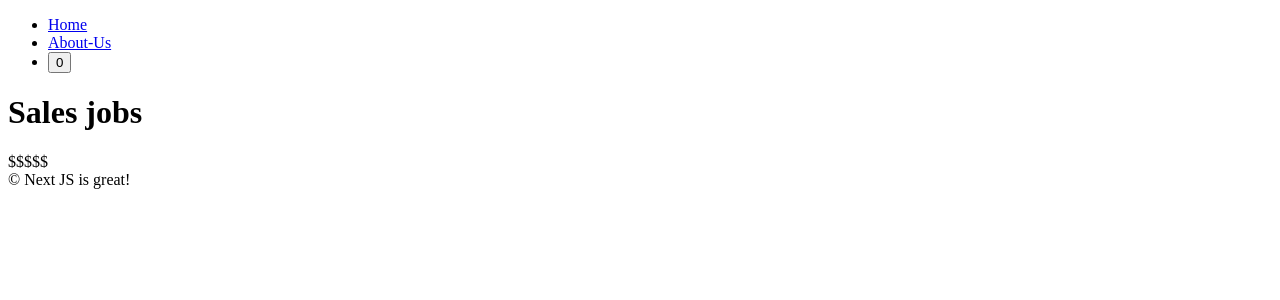
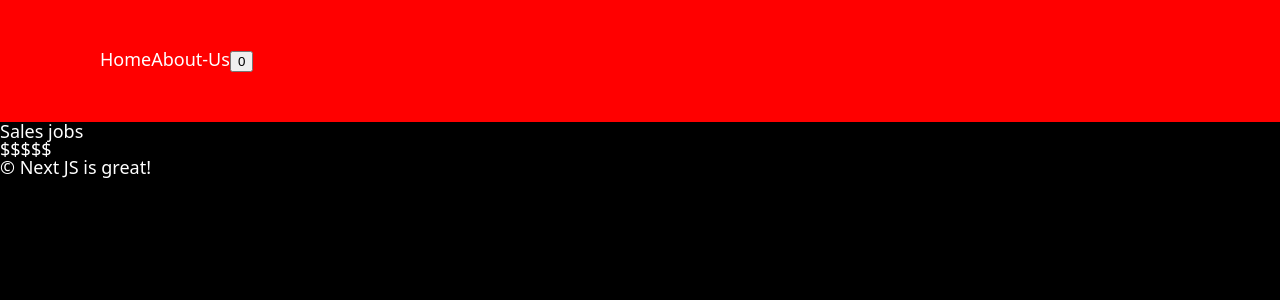
Before and after one commit to ggunwoo/movie-project-gw, a Next.js app: page /about-us/company/jobs/sales in a window 1280 px wide. Shown: the top 300 px of the page. Built offline with nearby package versions, Linux system fonts and the light colour scheme.

Commit message:
#4.1 CSS Modules

```diff
--- a/app/layout.tsx
+++ b/app/layout.tsx
@@ -1,5 +1,6 @@
 import { Metadata } from "next"
 import Navigation from "../components/navigation"
+import "../styles/global.css"
 
 export const metadata: Metadata = {
   title: {
@@ -9,7 +10,9 @@
   description: 'The best movies on the best framework',
 }
 
-export default function Layout({ children,}: {children: React.ReactNode}) {
+export default function Layout(
+  { children } : { children: React.ReactNode })
+{
   return (
     <html lang="en">
       <body>
--- a/components/movie-videos.tsx
+++ b/components/movie-videos.tsx
@@ -4,9 +4,9 @@
 async function getVideos(id: string){
   console.log(`Fetching videos: ${Date.now()}`)
   await new Promise((resolve) => setTimeout(resolve, 3000));
-  throw new Error("something broke...")
-  // const response = await fetch(`${API_URL}/${id}/videos`)
-  // return response.json();
+  // throw new Error("something broke...")
+  const response = await fetch(`${API_URL}/${id}/videos`)
+  return response.json();
 }
 
 export default async function MovieVideos({id}: {id: string}){
--- a/components/navigation.tsx
+++ b/components/navigation.tsx
@@ -3,14 +3,15 @@
 import Link from "next/link";
 import { usePathname } from "next/navigation";
 import { useState } from "react";
+import styles from "../styles/navigation.module.css";
 
 export default function Navigation() {
   const path = usePathname();
   const [count, setCount] = useState<number>(0)
 
   return (
-    <nav>
-      <ul>
+    <nav className={styles.nav}>
+      <ul className={styles.list}>
         <li>
           <Link href="/">Home</Link> {path === "/" ? "🔥" : ""}
         </li>
--- /dev/null
+++ b/styles/global.css
@@ -0,0 +1,154 @@
+/* ------ RESET CSS ----- */
+html,
+body,
+div,
+span,
+applet,
+object,
+iframe,
+h1,
+h2,
+h3,
+h4,
+h5,
+h6,
+p,
+blockquote,
+pre,
+a,
+abbr,
+acronym,
+address,
+big,
+cite,
+code,
+del,
+dfn,
+em,
+img,
+ins,
+kbd,
+q,
+s,
+samp,
+small,
+strike,
+strong,
+sub,
+sup,
+tt,
+var,
+b,
+u,
+i,
+center,
+dl,
+dt,
+dd,
+ol,
+ul,
+li,
+fieldset,
+form,
+label,
+legend,
+table,
+caption,
+tbody,
+tfoot,
+thead,
+tr,
+th,
+td,
+article,
+aside,
+canvas,
+details,
+embed,
+figure,
+figcaption,
+footer,
+header,
+hgroup,
+menu,
+nav,
+output,
+ruby,
+section,
+summary,
+time,
+mark,
+audio,
+video {
+  margin: 0;
+  padding: 0;
+  border: 0;
+  font-size: 100%;
+  font: inherit;
+  vertical-align: baseline;
+}
+/* HTML5 display-role reset for older browsers */
+article,
+aside,
+details,
+figcaption,
+figure,
+footer,
+header,
+hgroup,
+menu,
+nav,
+section {
+  display: block;
+}
+body {
+  line-height: 1;
+}
+ol,
+ul {
+  list-style: none;
+}
+blockquote,
+q {
+  quotes: none;
+}
+blockquote:before,
+blockquote:after,
+q:before,
+q:after {
+  content: "";
+  content: none;
+}
+table {
+  border-collapse: collapse;
+  border-spacing: 0;
+}
+/* ------ RESET CSS END ----- */
+
+body {
+  font-family:
+    system-ui,
+    -apple-system,
+    BlinkMacSystemFont,
+    'Segoe UI',
+    Roboto,
+    Oxygen,
+    Ubuntu,
+    Cantarell,
+    'Open Sans',
+    'Helvetica Neue',
+    sans-serif;
+  background-color: black;
+  color: white;
+  font-size: 1.125rem;
+}
+
+a {
+  color: inherit;
+  text-decoration: none;
+}
+
+a:hover {
+  text-decoration: underline;
+
+}
--- /dev/null
+++ b/styles/navigation.module.css
@@ -0,0 +1,9 @@
+.nav {
+  background-color: red;
+  padding: 50px 100px;
+  display: flex;
+}
+
+.list {
+  display: flex;
+}
```
